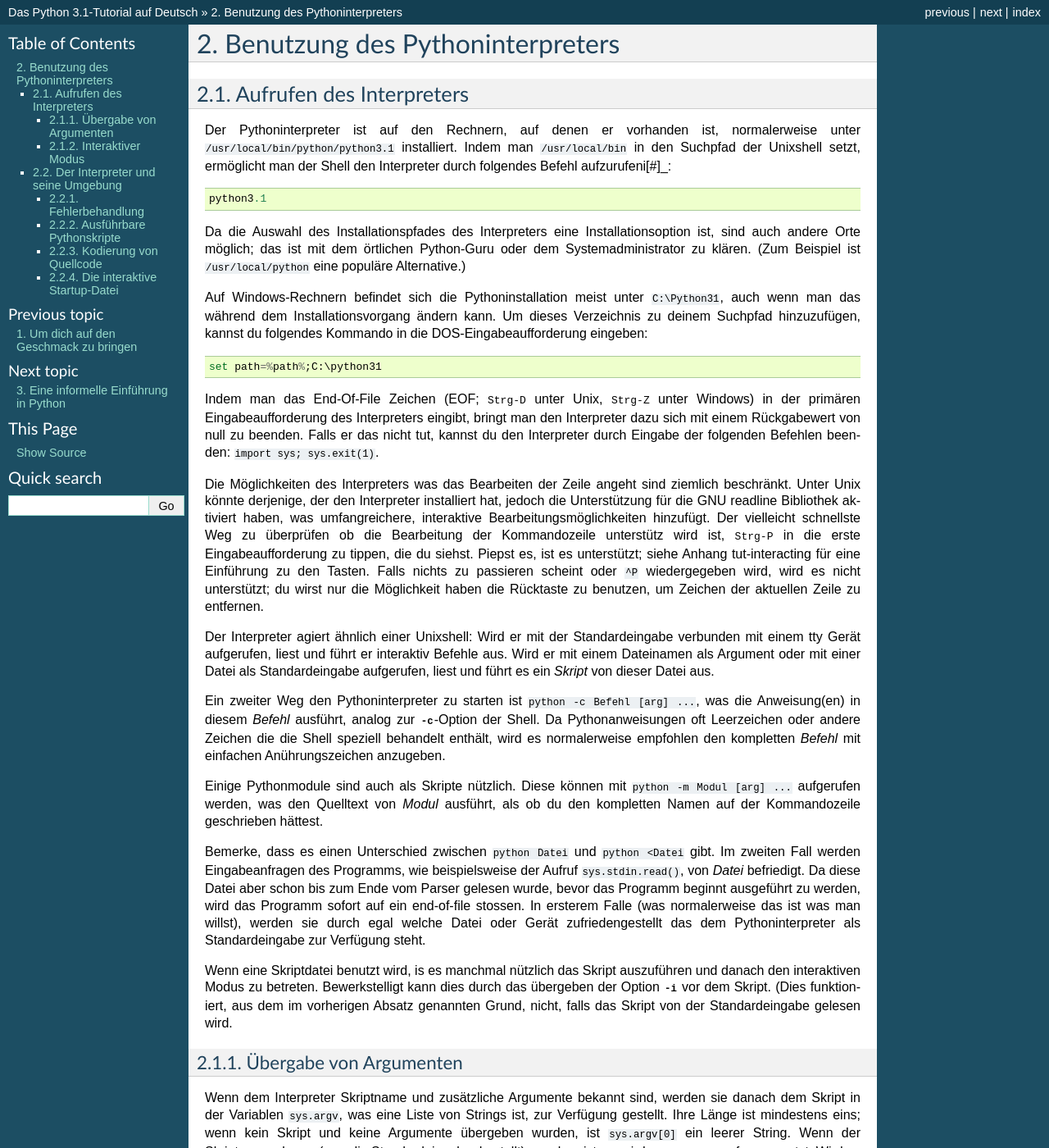
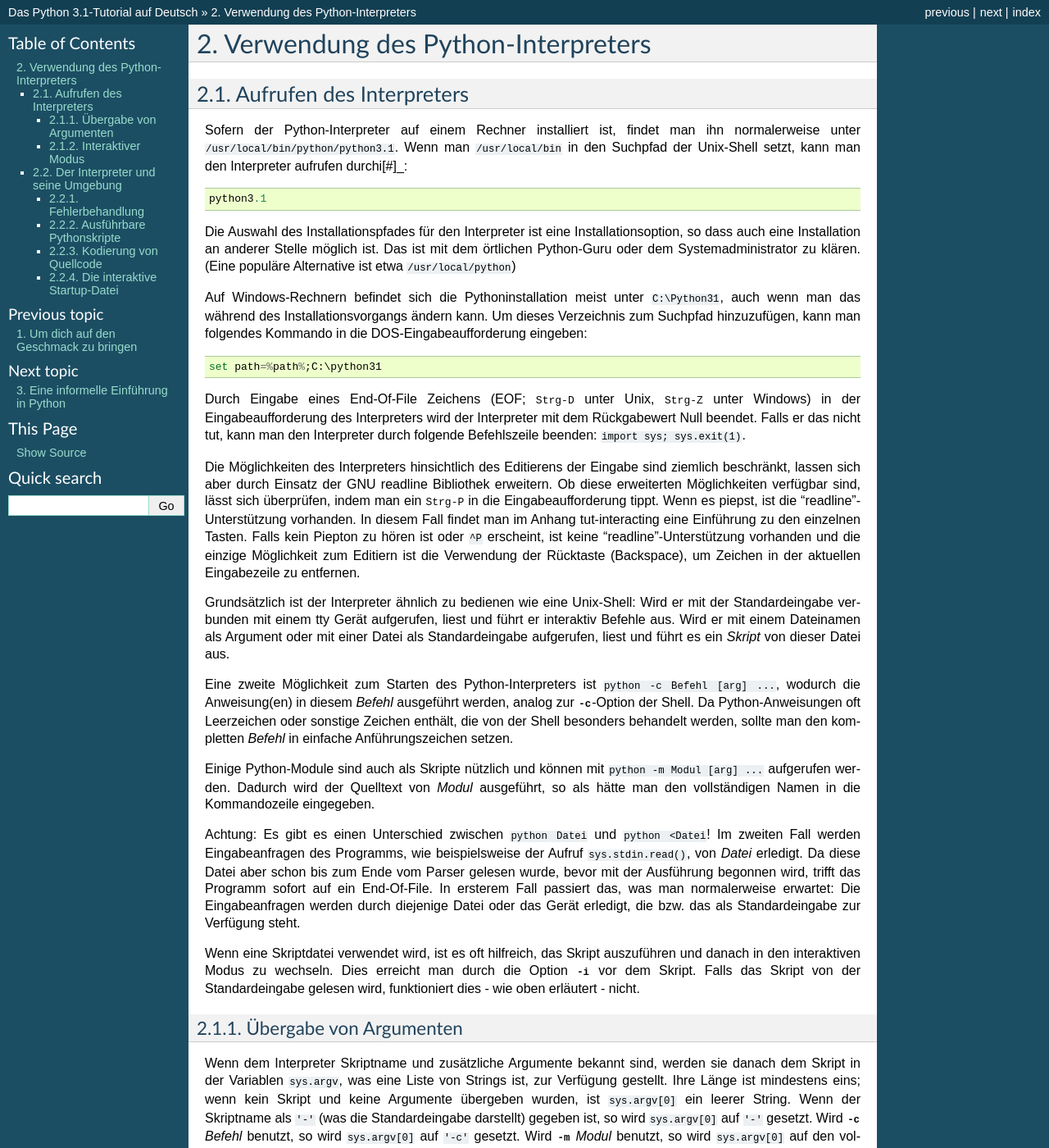
Before and after one commit to cofi/py-tutorial-de, a Sphinx documentation site: the page built from source/interpreter.rst, in a window 1280 px wide and 1400 px high. Shown: the whole window at 82% size. Built offline with Sphinx 7.4.7, drawn with Linux system fonts in a browser that asks for light colours; pages that are not in the unit, such as notebooks, are missing from menus; cross-references to code outside the pages are shown as plain code; some of the changed text lies outside the part shown.

Commit message:
Language improvements to section 2.1.0

```diff
--- a/source/interpreter.rst
+++ b/source/interpreter.rst
@@ -1,7 +1,7 @@
 .. _tut-using:
 
 ********************************
-Benutzung des Pythoninterpreters
+Verwendung des Python-Interpreters
 ********************************
 
 .. _tut-invoking:
@@ -9,73 +9,66 @@
 Aufrufen des Interpreters
 =========================
 
-Der Pythoninterpreter ist auf den Rechnern, auf denen er vorhanden ist,
-normalerweise unter :file:`/usr/local/bin/python/python3.1` installiert. Indem
-man :file:`/usr/local/bin` in den Suchpfad der Unixshell setzt, ermöglicht man
-der Shell den Interpreter durch folgendes Befehl aufzurufeni[#]_::
+Sofern der Python-Interpreter auf einem Rechner installiert ist, findet man ihn normalerweise
+unter :file:`/usr/local/bin/python/python3.1`. Wenn man :file:`/usr/local/bin`
+in den Suchpfad der Unix-Shell setzt, kann man den Interpreter aufrufen durchi[#]_::
 
     python3.1
 
-Da die Auswahl des Installationspfades des Interpreters eine Installationsoption
-ist, sind auch andere Orte möglich; das ist mit dem örtlichen Python-Guru oder
-dem Systemadministrator zu klären. (Zum Beispiel ist :file:`/usr/local/python`
-eine populäre Alternative.)
+Die Auswahl des Installationspfades für den Interpreter ist eine Installationsoption, so dass auch
+eine Installation an anderer Stelle möglich ist. Das ist mit dem örtlichen Python-Guru oder
+dem Systemadministrator zu klären. (Eine populäre Alternative ist etwa :file:`/usr/local/python`)
 
 Auf Windows-Rechnern befindet sich die Pythoninstallation meist unter
-:file:`C:\\Python31`, auch wenn man das während dem Installationsvorgang ändern
-kann. Um dieses Verzeichnis zu deinem Suchpfad hinzuzufügen, kannst du folgendes
+:file:`C:\\Python31`, auch wenn man das während des Installationsvorgangs ändern
+kann. Um dieses Verzeichnis zum Suchpfad hinzuzufügen, kann man folgendes
 Kommando in die DOS-Eingabeaufforderung eingeben::
 
     set path=%path%;C:\python31
 
-Indem man das End-Of-File Zeichen (EOF; :kbd:`Strg-D` unter Unix, :kbd:`Strg-Z`
-unter Windows) in der primären Eingabeaufforderung des Interpreters eingibt,
-bringt man den Interpreter dazu sich mit einem Rückgabewert von null zu
-beenden. Falls er das nicht tut, kannst du den Interpreter durch Eingabe der
-folgenden Befehlen beenden: ``import sys; sys.exit(1)``.
+Durch Eingabe eines End-Of-File Zeichens (EOF; :kbd:`Strg-D` unter Unix, :kbd:`Strg-Z`
+unter Windows) in der Eingabeaufforderung des Interpreters wird der Interpreter mit
+dem Rückgabewert Null beendet. Falls er das nicht tut, kann man den Interpreter
+durch folgende Befehlszeile beenden: ``import sys; sys.exit(1)``.
 
-Die Möglichkeiten des Interpreters was das Bearbeiten der Zeile angeht sind
-ziemlich beschränkt. Unter Unix könnte derjenige, der den Interpreter
-installiert hat, jedoch die Unterstützung für die GNU readline Bibliothek
-aktiviert haben, was umfangreichere, interaktive Bearbeitungsmöglichkeiten
-hinzufügt. Der vielleicht schnellste Weg zu überprüfen ob die Bearbeitung der
-Kommandozeile unterstütz wird ist, :kbd:`Strg-P` in die erste
-Eingabeaufforderung zu tippen, die du siehst. Piepst es, ist es unterstützt;
-siehe Anhang :ref:`tut-interacting` für eine Einführung zu den Tasten. Falls
-nichts zu passieren scheint oder ``^P`` wiedergegeben wird, wird es nicht
-unterstützt; du wirst nur die Möglichkeit haben die Rücktaste zu benutzen, um
-Zeichen der aktuellen Zeile zu entfernen.
+Die Möglichkeiten des Interpreters hinsichtlich des Editierens der Eingabe sind
+ziemlich beschränkt, lassen sich aber durch Einsatz der GNU readline Bibliothek
+erweitern. Ob diese erweiterten Möglichkeiten verfügbar sind, lässt sich überprüfen,
+indem man ein :kbd:`Strg-P` in die Eingabeaufforderung tippt. Wenn es piepst, ist die
+"readline"-Unterstützung vorhanden. In diesem Fall findet man im Anhang
+:ref:`tut-interacting` eine Einführung zu den einzelnen Tasten. Falls kein Piepton zu hören ist
+oder ``^P`` erscheint, ist keine "readline"-Unterstützung vorhanden und die einzige Möglichkeit
+zum Editiern ist die Verwendung der Rücktaste (Backspace), um Zeichen in der aktuellen
+Eingabezeile zu entfernen.
 
-Der Interpreter agiert ähnlich einer Unixshell: Wird er mit der Standardeingabe
+Grundsätzlich ist der Interpreter ähnlich zu bedienen wie eine Unix-Shell: Wird er mit der Standardeingabe
 verbunden mit einem tty Gerät aufgerufen, liest und führt er interaktiv Befehle
 aus. Wird er mit einem Dateinamen als Argument oder mit einer Datei als
 Standardeingabe aufgerufen, liest und führt es ein *Skript* von dieser Datei
 aus.
 
-Ein zweiter Weg den Pythoninterpreter zu starten ist ``python -c Befehl [arg]
-...``, was die Anweisung(en) in diesem *Befehl* ausführt, analog zur
-:option:`-c`-Option der Shell. Da Pythonanweisungen oft Leerzeichen oder andere
-Zeichen die die Shell speziell behandelt enthält, wird es normalerweise
-empfohlen den kompletten *Befehl* mit einfachen Anührungszeichen anzugeben.
+Eine zweite Möglichkeit zum Starten des Python-Interpreters ist ``python -c Befehl [arg]
+...``, wodurch die Anweisung(en) in diesem *Befehl* ausgeführt werden, analog zur
+:option:`-c`-Option der Shell. Da Python-Anweisungen oft Leerzeichen oder sonstige Zeichen enthält, die von
+der Shell besonders behandelt werden, sollte man den kompletten *Befehl* in einfache
+Anführungszeichen setzen.
 
-Einige Pythonmodule sind auch als Skripte nützlich. Diese können mit ``python -m
-Modul [arg] ...`` aufgerufen werden, was den Quelltext von *Modul* ausführt, als
-ob du den kompletten Namen auf der Kommandozeile geschrieben hättest.
+Einige Python-Module sind auch als Skripte nützlich und können mit ``python -m
+Modul [arg] ...`` aufgerufen werden. Dadurch wird der Quelltext von *Modul* ausgeführt,
+so als hätte man den vollständigen Namen in die Kommandozeile eingegeben.
 
-Bemerke, dass es einen Unterschied zwischen ``python Datei`` und ``python
-<Datei`` gibt. Im zweiten Fall werden Eingabeanfragen des Programms, wie
-beispielsweise der Aufruf ``sys.stdin.read()``, von *Datei* befriedigt. Da diese
-Datei aber schon bis zum Ende vom Parser gelesen wurde, bevor das Programm
-beginnt ausgeführt zu werden, wird das Programm sofort auf ein end-of-file
-stossen. In ersterem Falle (was normalerweise das ist was man willst), werden sie
-durch egal welche Datei oder Gerät zufriedengestellt das dem Pythoninterpreter
-als Standardeingabe zur Verfügung steht.
+Achtung: Es gibt es einen Unterschied zwischen ``python Datei`` und ``python
+<Datei``! Im zweiten Fall werden Eingabeanfragen des Programms, wie
+beispielsweise der Aufruf ``sys.stdin.read()``, von *Datei* erledigt. Da diese
+Datei aber schon bis zum Ende vom Parser gelesen wurde, bevor mit der Ausführung begonnen wird,
+trifft das Programm sofort auf ein End-Of-File. In ersterem Fall passiert das, was man normalerweise erwartet:
+Die Eingabeanfragen werden durch diejenige Datei oder das Gerät erledigt, die bzw. das als Standardeingabe zur Verfügung steht.
 
-Wenn eine Skriptdatei benutzt wird, is es manchmal nützlich das Skript
-auszuführen und danach den interaktiven Modus zu betreten. Bewerkstelligt kann
-dies durch das übergeben der Option :option:`-i` vor dem Skript. (Dies
-funktioniert, aus dem im vorherigen Absatz genannten Grund, nicht, falls das
-Skript von der Standardeingabe gelesen wird.
+Wenn eine Skriptdatei verwendet wird, ist es oft hilfreich, das Skript
+auszuführen und danach in den interaktiven Modus zu wechseln.
+Dies erreicht man durch die Option :option:`-i` vor dem Skript. Falls das Skript von der Standardeingabe
+gelesen wird, funktioniert dies - wie oben erläutert - nicht.
+
 
 .. _tut-argpassing:
 
```
